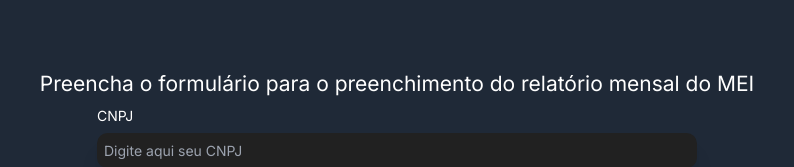
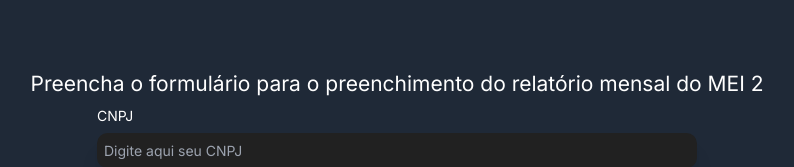
Before and after one commit to severoemanuel/gerador-relatorio-mensal-mei, a Next.js app: page / in a window 1280 px wide. Shown: the top 167 px of the page, without its empty margins (243-1037 px from the left). Built offline with nearby package versions, Linux system fonts and the light colour scheme.

Commit message:
chore: teste

```diff
--- a/src/app/page.tsx
+++ b/src/app/page.tsx
@@ -30,7 +30,7 @@
   return (
     <main className="flex h-full justify-center flex-wrap items-start bg-gray-800 overflow-auto">
       <h1 className="text-2xl border-3 text-white w-full self-start pt-20 text-center">
-        Preencha o formulário para o preenchimento do relatório mensal do MEI
+        Preencha o formulário para o preenchimento do relatório mensal do MEI 2
       </h1>
 
       <div className="h-full w-full max-w-[600px] max-sm:px-4">
@@ -128,7 +128,9 @@
           </div>
 
           <div className="pt-6 flex justify-end items-center pb-8">
-            <button type="submit" className="btn w-full lg:w-auto">Enviar</button>
+            <button type="submit" className="btn w-full lg:w-auto">
+              Enviar
+            </button>
           </div>
         </Form>
       </div>
```
Also changed, not shown: 1 other file (tests, documents, lock files or other folders).
